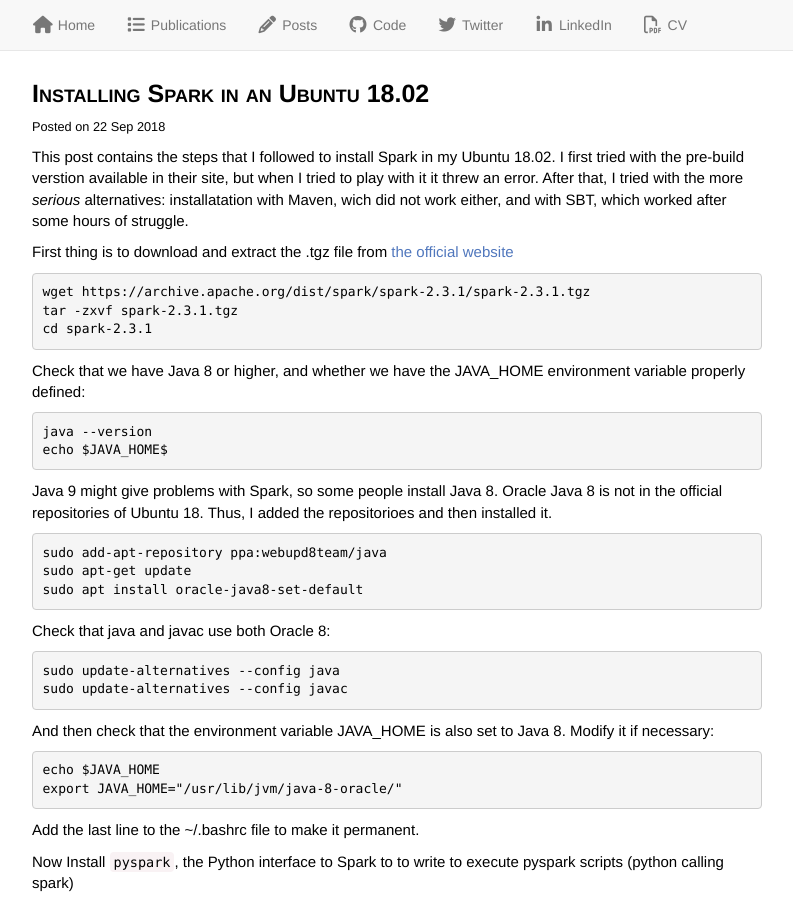
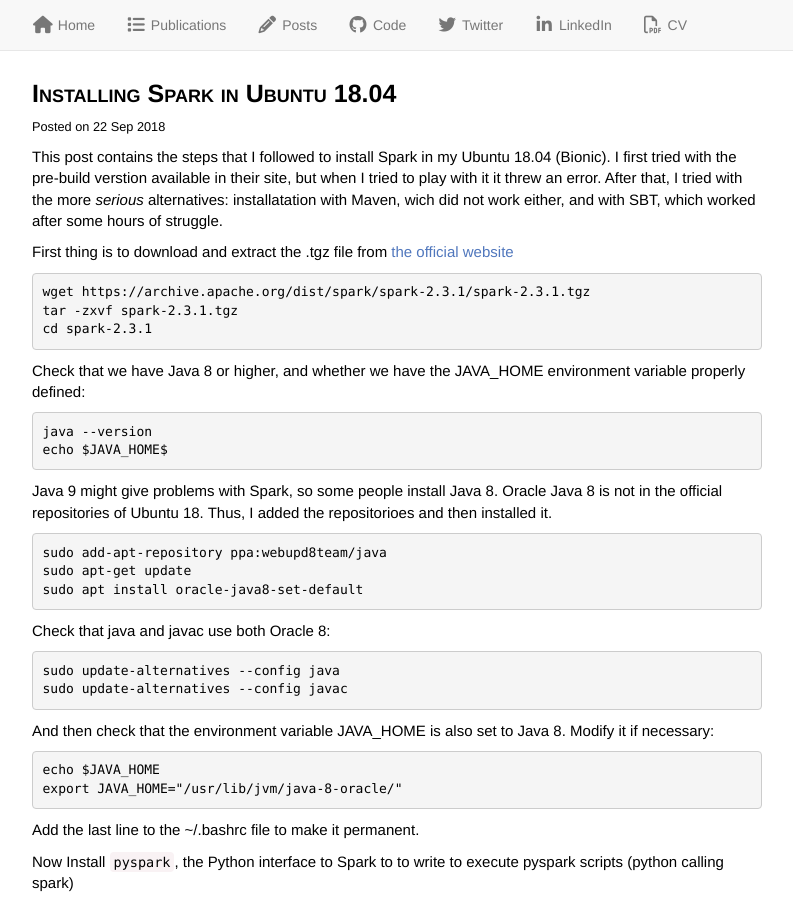
Before and after one commit to alumbreras/alumbreras.github.io, a Jekyll site: the page built from _posts/2018-09-22-Spark-installation.md, in a window 1280 px wide and 900 px high. Shown: the whole window, without its empty margins (53-846 px from the left). Built offline with Jekyll 4.4.1, drawn with Linux system fonts in a browser that asks for light colours; nearby versions of some CDN libraries; formulas are drawn with MathJax 3; comment, search, counter and statistics services are not loaded.

Commit message:
minor fix

```diff
--- a/_posts/2018-09-22-Spark-installation.md
+++ b/_posts/2018-09-22-Spark-installation.md
@@ -1,10 +1,10 @@
 ---
 layout: post
-title: Installing Spark in an Ubuntu 18.02
+title: Installing Spark in Ubuntu 18.04
 tags: big data
 ---
 
-This post contains the steps that I followed to install Spark in my Ubuntu 18.02. I first tried with the pre-build verstion available in their site, but when I tried to play with it it threw an error. After that, I tried with the more *serious* alternatives: installatation with Maven, wich did not work either, and with SBT, which worked after some hours of struggle.
+This post contains the steps that I followed to install Spark in my Ubuntu 18.04 (Bionic). I first tried with the pre-build verstion available in their site, but when I tried to play with it it threw an error. After that, I tried with the more *serious* alternatives: installatation with Maven, wich did not work either, and with SBT, which worked after some hours of struggle.
 
 
 First thing is to download and extract the .tgz file from [the official website](http://spark.apache.org/downloads.html)
```
